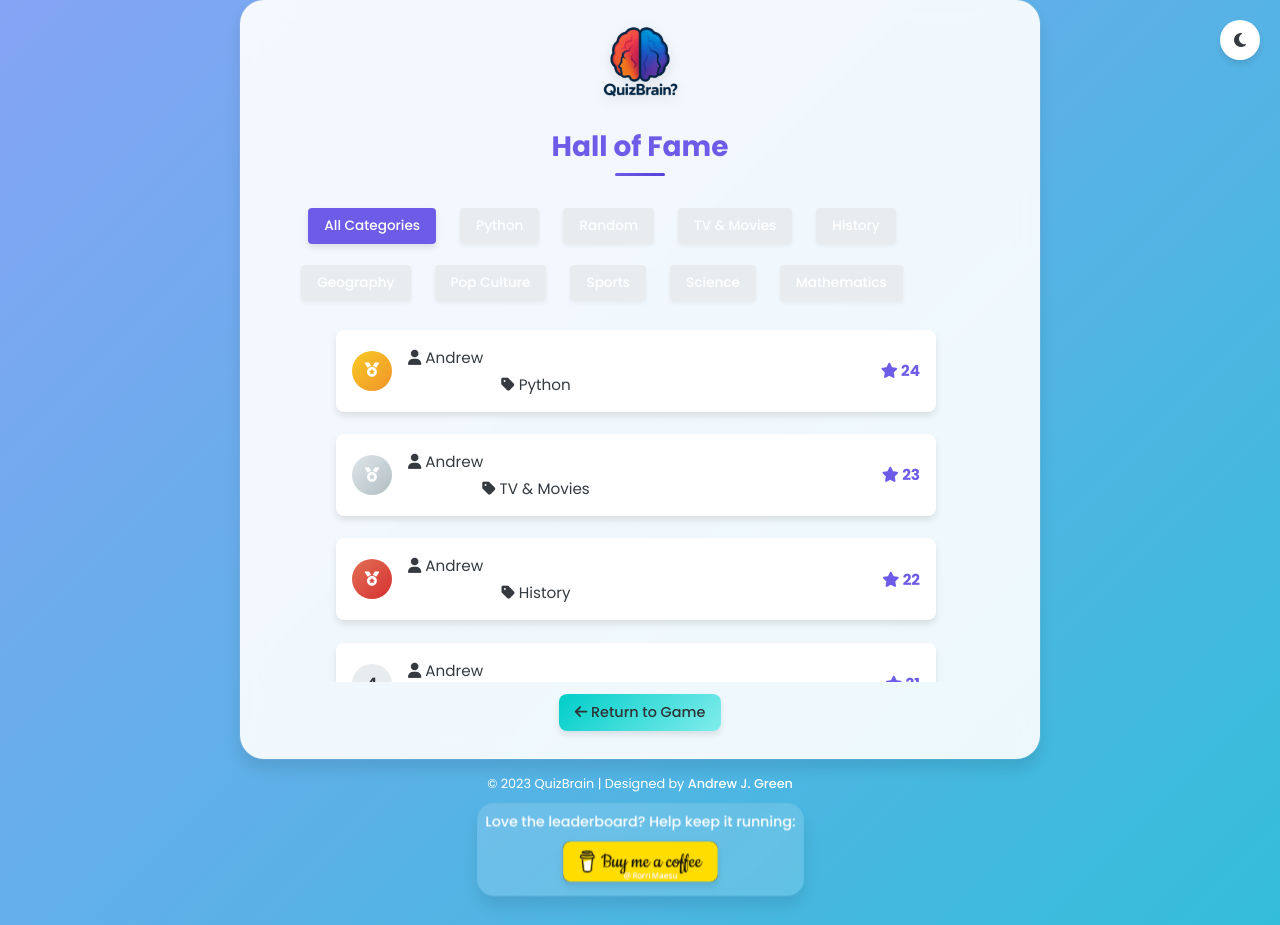
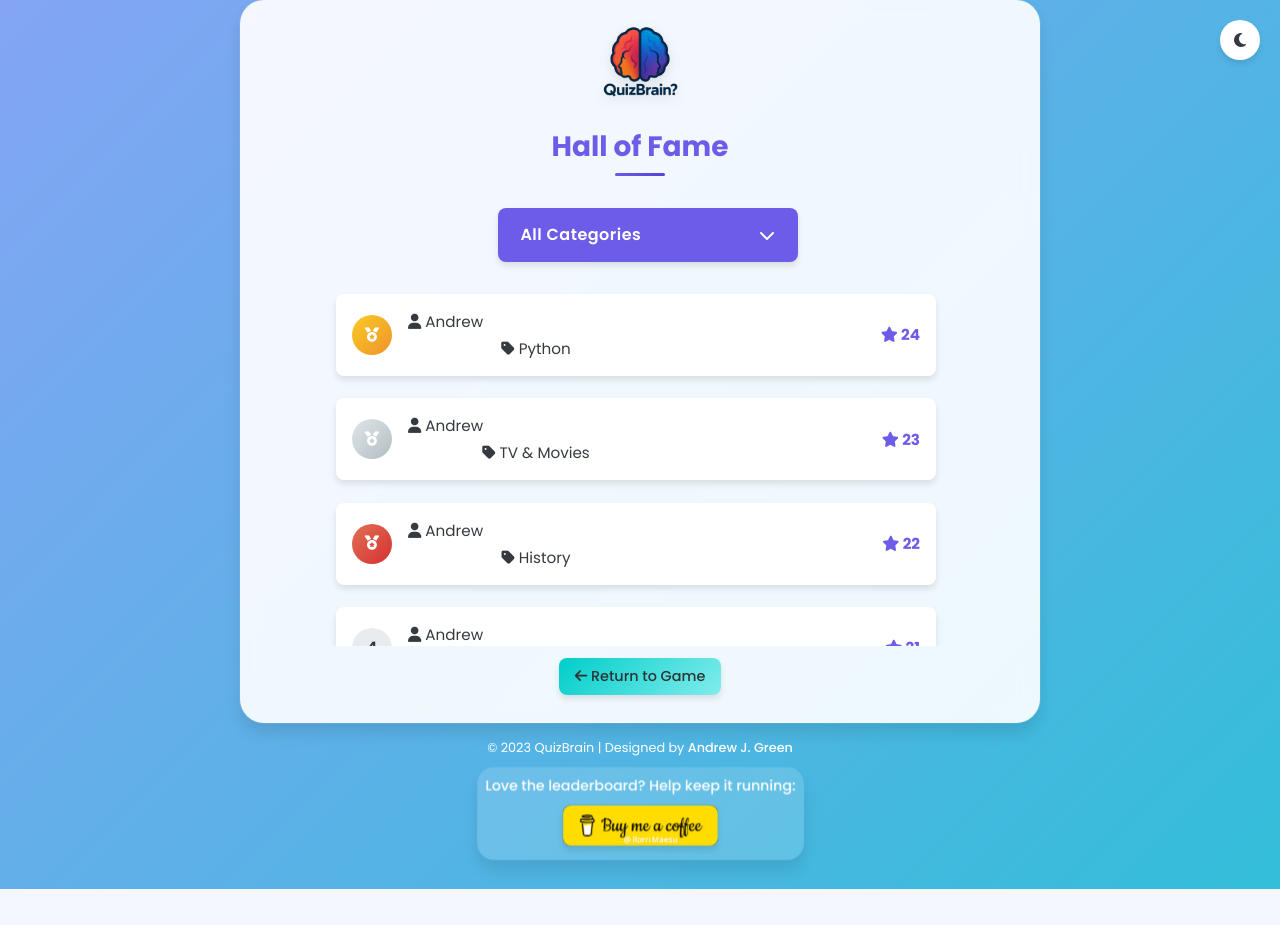
Before and after one commit to RorriMaesu/quizbrain, a Flask app: page /leaderboard in a window 1280 px wide. After the commit the page ends 889 px from the top, so only its background shows below. Run offline with Flask 3, Linux system fonts and the light colour scheme.

Commit message:
Improve leaderboard UI with collapsible category dropdown and fix navigation links

```diff
--- a/leaderboard.html
+++ b/leaderboard.html
@@ -7,6 +7,7 @@
     <title>QuizBrain | Leaderboard</title>
     <link rel="stylesheet" href="static/modern-styles.css">
     <link rel="stylesheet" href="static/leaderboard-tabs.css">
+    <link rel="stylesheet" href="static/category-dropdown.css">
     <link rel="stylesheet" href="https://cdnjs.cloudflare.com/ajax/libs/font-awesome/6.4.0/css/all.min.css">
     <link rel="icon" type="image/png" href="static/quizbrain_logo.png">
     <meta name="description" content="QuizBrain Leaderboard - See who's leading the pack in our premium trivia game.">
@@ -21,17 +22,43 @@
         <img id="logo" src="static/quizbrain_logo.png" alt="QuizBrain Logo">
         <h1 class="header">Hall of Fame</h1>
 
-        <div class="leaderboard-tabs">
-            <button class="tab-button active" data-filter="all">All Categories</button>
-            <button class="tab-button" data-filter="Python">Python</button>
-            <button class="tab-button" data-filter="Random">Random</button>
-            <button class="tab-button" data-filter="Movies and TV Shows">TV & Movies</button>
-            <button class="tab-button" data-filter="History">History</button>
-            <button class="tab-button" data-filter="Geography">Geography</button>
-            <button class="tab-button" data-filter="Pop Culture">Pop Culture</button>
-            <button class="tab-button" data-filter="Sports">Sports</button>
-            <button class="tab-button" data-filter="Science">Science</button>
-            <button class="tab-button" data-filter="Math">Mathematics</button>
+        <div class="category-dropdown">
+            <button class="dropdown-button">
+                <span>All Categories</span>
+                <i class="fas fa-chevron-down"></i>
+            </button>
+            <div class="dropdown-menu">
+                <div class="dropdown-item active" data-filter="all">
+                    <i class="fas fa-globe"></i> <span>All Categories</span>
+                </div>
+                <div class="dropdown-item" data-filter="Python">
+                    <i class="fab fa-python"></i> <span>Python</span>
+                </div>
+                <div class="dropdown-item" data-filter="Random">
+                    <i class="fas fa-random"></i> <span>Random</span>
+                </div>
+                <div class="dropdown-item" data-filter="Movies and TV Shows">
+                    <i class="fas fa-film"></i> <span>TV & Movies</span>
+                </div>
+                <div class="dropdown-item" data-filter="History">
+                    <i class="fas fa-landmark"></i> <span>History</span>
+                </div>
+                <div class="dropdown-item" data-filter="Geography">
+                    <i class="fas fa-map-marked-alt"></i> <span>Geography</span>
+                </div>
+                <div class="dropdown-item" data-filter="Pop Culture">
+                    <i class="fas fa-music"></i> <span>Pop Culture</span>
+                </div>
+                <div class="dropdown-item" data-filter="Sports">
+                    <i class="fas fa-basketball-ball"></i> <span>Sports</span>
+                </div>
+                <div class="dropdown-item" data-filter="Science">
+                    <i class="fas fa-atom"></i> <span>Science</span>
+                </div>
+                <div class="dropdown-item" data-filter="Math">
+                    <i class="fas fa-calculator"></i> <span>Mathematics</span>
+                </div>
+            </div>
         </div>
 
         <div id="leaderboard-container" class="fade-in">
@@ -39,7 +66,7 @@
             <div class="loader" id="leaderboard-loader"></div>
         </div>
 
-        <button id="view-leaderboard-button" onclick="window.location.href='index.html'">
+        <button id="view-leaderboard-button" onclick="window.location.href='/'">
             <i class="fas fa-arrow-left"></i> Return to Game
         </button>
     </div>
@@ -57,6 +84,7 @@
     <script src="static/questions.js" defer></script>
     <script src="static/leaderboard.js" defer></script>
     <script src="static/modern-script.js" defer></script>
+    <script src="static/category-dropdown.js" defer></script>
     <script>
         function playLeaderboardSound() {
             const leaderboardSound = document.getElementById("leaderboard-sound");
@@ -65,26 +93,7 @@
             });
         }
 
-        // Category filter functionality
-        document.addEventListener('DOMContentLoaded', function() {
-            const tabButtons = document.querySelectorAll('.tab-button');
-
-            tabButtons.forEach(button => {
-                button.addEventListener('click', function() {
-                    // Remove active class from all buttons
-                    tabButtons.forEach(btn => btn.classList.remove('active'));
-
-                    // Add active class to clicked button
-                    this.classList.add('active');
-
-                    // Get filter value
-                    const filter = this.getAttribute('data-filter');
-
-                    // Filter leaderboard entries
-                    filterLeaderboard(filter);
-                });
-            });
-        });
+        // Category filter functionality - Now handled by category-dropdown.js
 
         function filterLeaderboard(filter) {
             const entries = document.querySelectorAll('.rank-image');
--- /dev/null
+++ b/static/category-dropdown.css
@@ -0,0 +1,166 @@
+/* Modern Category Dropdown for Leaderboard */
+.category-dropdown {
+  position: relative;
+  width: 300px; /* Increased width to accommodate longer text */
+  margin: 1.5rem auto;
+  z-index: 100;
+  transition: all 0.3s ease;
+}
+
+.dropdown-button {
+  display: flex;
+  align-items: center;
+  justify-content: space-between;
+  width: 100%;
+  padding: 0.9rem 1.4rem;
+  background: var(--primary);
+  color: white;
+  border: none;
+  border-radius: var(--border-radius-md);
+  cursor: pointer;
+  transition: all 0.3s ease;
+  font-weight: 600;
+  box-shadow: var(--shadow-md);
+  font-size: 1rem; /* Slightly smaller font size */
+  letter-spacing: 0.5px;
+  white-space: nowrap; /* Prevent text wrapping */
+  overflow: hidden;
+  text-overflow: ellipsis; /* Add ellipsis for overflow text */
+}
+
+.dropdown-button:hover {
+  transform: translateY(-2px);
+  box-shadow: var(--shadow-lg);
+}
+
+.dropdown-button i {
+  transition: transform 0.3s ease;
+  margin-left: 8px;
+}
+
+.dropdown-button span {
+  max-width: 85%;
+  overflow: hidden;
+  text-overflow: ellipsis;
+}
+
+/* Add a subtle pulse animation to the dropdown button */
+@keyframes subtle-pulse {
+  0% {
+    box-shadow: var(--shadow-md);
+  }
+  50% {
+    box-shadow: 0 6px 12px rgba(108, 92, 231, 0.2);
+  }
+  100% {
+    box-shadow: var(--shadow-md);
+  }
+}
+
+.category-dropdown:hover .dropdown-button {
+  animation: subtle-pulse 2s infinite;
+}
+
+.dropdown-button.active i {
+  transform: rotate(180deg);
+}
+
+.dropdown-menu {
+  position: absolute;
+  top: calc(100% + 8px);
+  left: 0;
+  width: 100%;
+  background: white;
+  border-radius: var(--border-radius-md);
+  box-shadow: var(--shadow-lg);
+  overflow: hidden;
+  max-height: 0;
+  transition: max-height 0.4s ease, opacity 0.3s ease, transform 0.3s ease;
+  opacity: 0;
+  z-index: 101;
+  transform: translateY(-10px);
+}
+
+.dropdown-menu.show {
+  max-height: 400px; /* Increased max height to ensure all items are visible */
+  opacity: 1;
+  transform: translateY(0);
+  overflow-y: auto; /* Add scrolling if needed */
+}
+
+.dropdown-item {
+  padding: 0.9rem 1.4rem;
+  cursor: pointer;
+  transition: all 0.2s ease;
+  display: flex;
+  align-items: center;
+  border-left: 3px solid transparent;
+  white-space: nowrap; /* Prevent text wrapping */
+  overflow: hidden;
+  text-overflow: ellipsis; /* Add ellipsis for overflow text */
+}
+
+.dropdown-item:hover {
+  background: var(--neutral-100);
+}
+
+.dropdown-item.active {
+  background: var(--primary-light);
+  font-weight: 500;
+  border-left: 3px solid var(--primary);
+}
+
+.dropdown-item i {
+  margin-right: 0.8rem;
+  color: var(--primary);
+  min-width: 16px; /* Ensure consistent width for icons */
+  text-align: center;
+}
+
+.dropdown-item span {
+  white-space: nowrap;
+  overflow: hidden;
+  text-overflow: ellipsis;
+}
+
+/* Dark theme support */
+body.dark-theme .dropdown-menu {
+  background: #2d3436;
+  color: #f8f9fa;
+}
+
+body.dark-theme .dropdown-item:hover {
+  background: #1e2526;
+}
+
+body.dark-theme .dropdown-item.active {
+  background: var(--primary-dark);
+}
+
+/* Animation for dropdown items */
+@keyframes fadeInDown {
+  from {
+    opacity: 0;
+    transform: translateY(-10px);
+  }
+  to {
+    opacity: 1;
+    transform: translateY(0);
+  }
+}
+
+.dropdown-item {
+  animation: fadeInDown 0.3s ease forwards;
+  opacity: 0;
+}
+
+.dropdown-item:nth-child(1) { animation-delay: 0.05s; }
+.dropdown-item:nth-child(2) { animation-delay: 0.1s; }
+.dropdown-item:nth-child(3) { animation-delay: 0.15s; }
+.dropdown-item:nth-child(4) { animation-delay: 0.2s; }
+.dropdown-item:nth-child(5) { animation-delay: 0.25s; }
+.dropdown-item:nth-child(6) { animation-delay: 0.3s; }
+.dropdown-item:nth-child(7) { animation-delay: 0.35s; }
+.dropdown-item:nth-child(8) { animation-delay: 0.4s; }
+.dropdown-item:nth-child(9) { animation-delay: 0.45s; }
+.dropdown-item:nth-child(10) { animation-delay: 0.5s; }
--- a/static/game.js
+++ b/static/game.js
@@ -157,5 +157,5 @@ falseButton.addEventListener("click", () => checkAnswer("False"));
 startButton.addEventListener("click", startGame);
 leaderboardButton.addEventListener("click", function() {
     stopBackgroundMusic();
-    window.location.href = "leaderboard.html";
+    window.location.href = "/leaderboard";
 });
--- a/static/modern-styles.css
+++ b/static/modern-styles.css
@@ -4,6 +4,7 @@
 :root {
   --primary: #6c5ce7;
   --primary-dark: #5541d7;
+  --primary-light: #a29bfe;
   --secondary: #00cec9;
   --accent: #fd79a8;
   --light: #f8f9fa;
```
Also changed, not shown: static/category-dropdown.js (added, +69 -0 lines).
